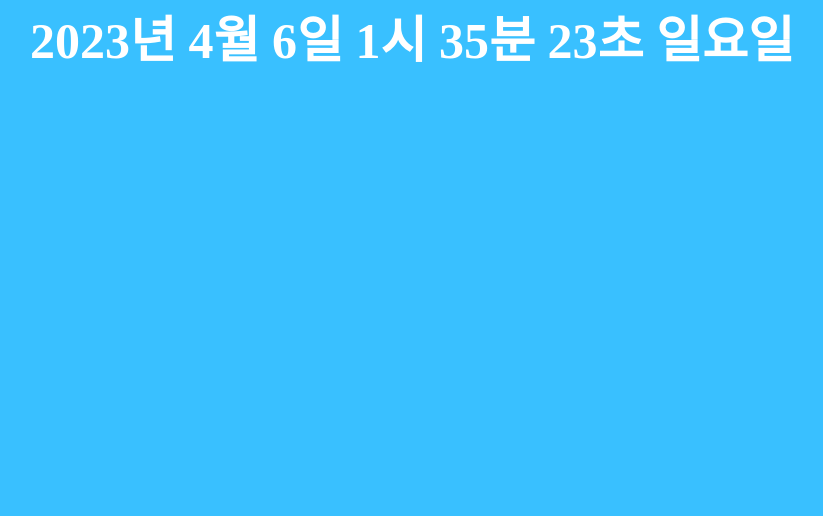
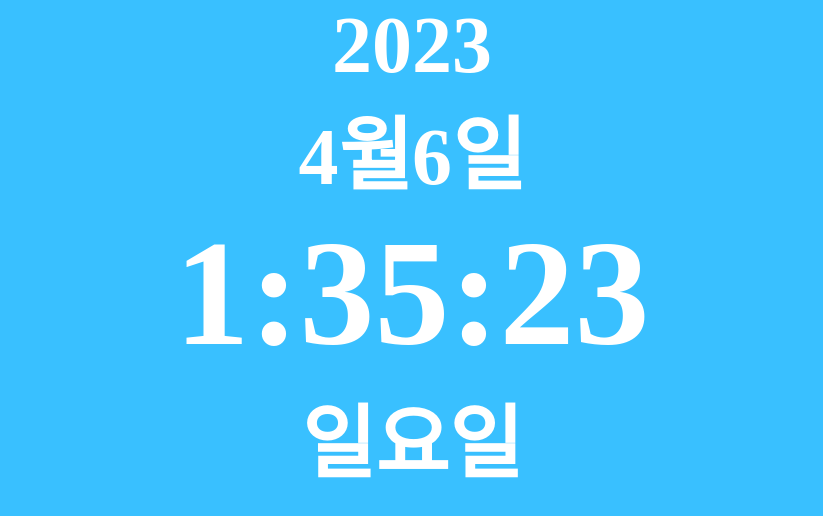
Before and after one commit to KimEunA97/230407_KDT_Test_npm, a website: page index.html in a window 1280 px wide. Shown: the whole page, without its empty margins (228-1051 px from the left). Drawn offline with Linux system fonts and the light colour scheme.

Commit message:
시간 배치

```diff
--- a/index.html
+++ b/index.html
@@ -15,23 +15,36 @@
   <script>
 
 
+    for (let i = 0; i < 4; i++) {
+      let yearText = document.createElement('div');
+      root.append(yearText);
+    }
+
 
     function thisTime() {
 
       let dt = new Date();
 
-      let year = dt.getFullYear();
+      let year = dt.getFullYear(); //연도
       let month = dt.getMonth() + 1; //달에 1 더해야 정상출력.
-      let day = dt.getDay(); //요일
+
+      let day = dt.getDay(); //요일 문자열로
       weekday = ["월요일", "화요일", "수요일", "목요일", "금요일", "토요일", "일요일"];
       wd = weekday[day];
 
 
-      let hour = dt.getHours();
-      let min = dt.getMinutes();
-      let sec = dt.getSeconds();
+      let hour = dt.getHours(); //시
+      let min = dt.getMinutes(); //분
+      let sec = dt.getSeconds(); //초
 
-      root.innerHTML = `${year}년 \n ${month}월 ${day}일 ${hour}시 ${min}분 ${sec}초 ${wd}`;
+
+      root.children[0].innerText = year;
+      root.children[1].innerText = month + "월" + day + "일";
+      root.children[2].innerText = hour + ":" + min + ":" + sec;
+      root.children[3].innerText = wd;
+
+
+
 
 
     }
@@ -51,9 +64,7 @@
 
     // let date = dt.getFullYear() + '년' + dt.getMonth() + '월' + dt.getDate() + '일' + dt.getHours() + '시' + dt.getMinutes() + '분' + dt.getSeconds();
 
-
-
-
+    root.children[2].style.fontSize = "150px";
 
   </script>
 
@@ -70,10 +81,11 @@
       width: 100vw;
       height: 100vh;
       background-color: rgb(57, 192, 255);
+
       color: white;
       text-align: center;
-      font-size: 50px;
       font-weight: bold;
+      font-size: 80px;
 
     }
   </style>
```
